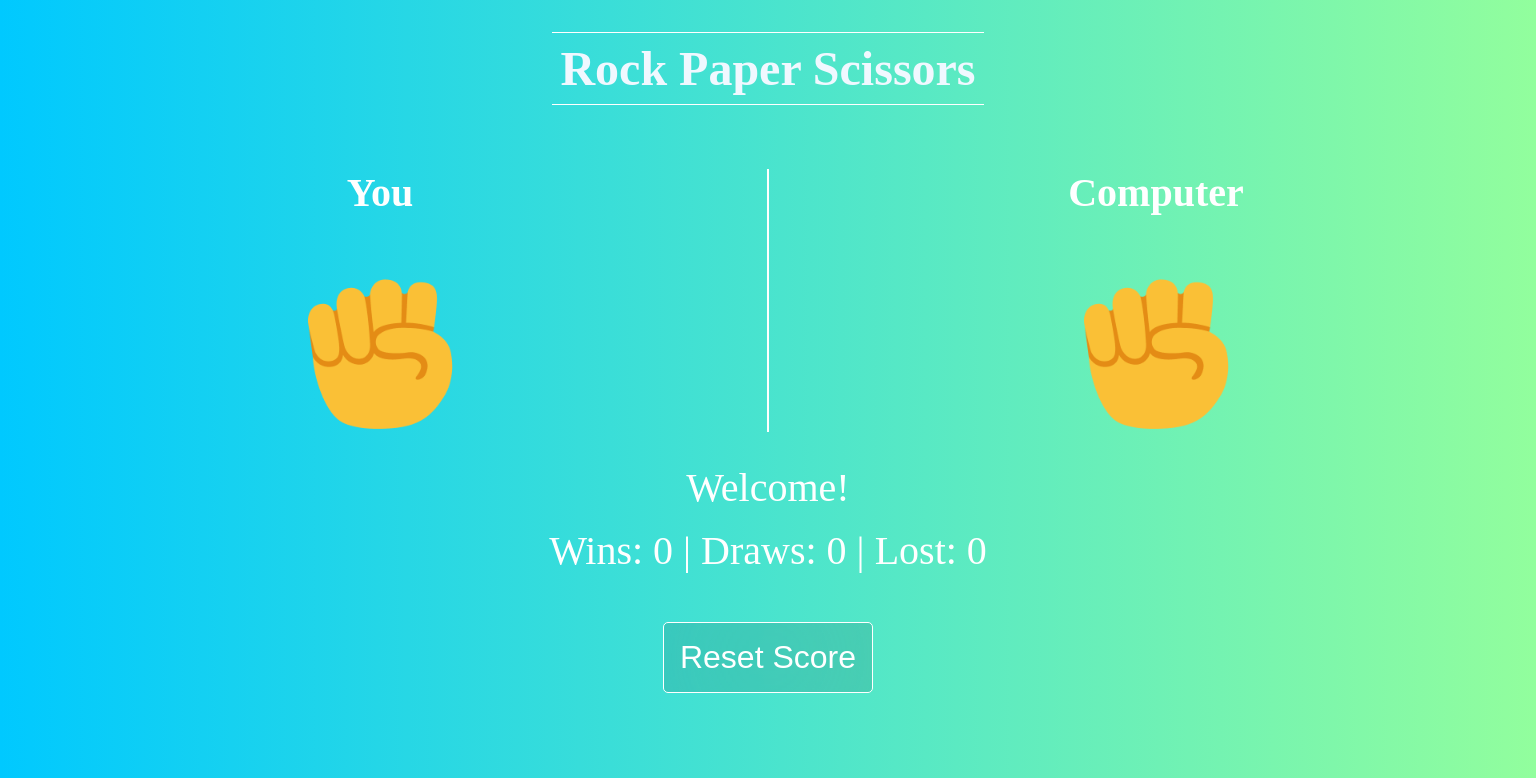
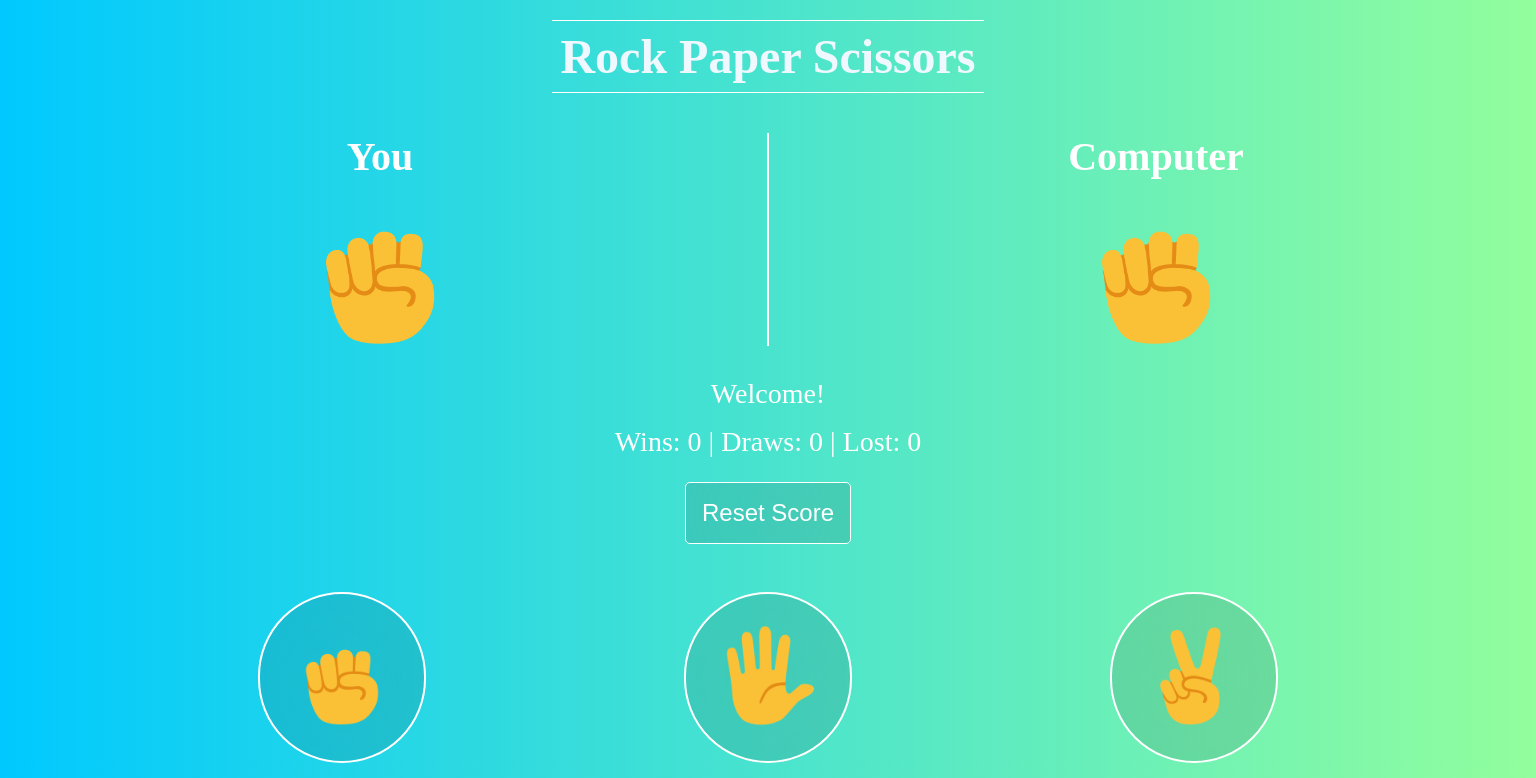
Before and after one commit to CookieDarb/Rock-Paper-Scissors, a plain HTML site: page index.html in a window 1536 px wide. Shown: the top 778 px of the page. Drawn offline with Linux system fonts and the light colour scheme.

Commit message:
corrected media queries

```diff
--- a/index.html
+++ b/index.html
@@ -15,6 +15,7 @@
             background: linear-gradient(90deg, #00C9FF 0%, #92FE9D 100%);
             display:flex;
             flex-flow:column nowrap;
+            justify-content: space-evenly;
         }
 
         h1{
@@ -121,6 +122,11 @@
         @media screen and (min-width:1024px){
             h1{
                 font-size:3rem ;
+                margin-top: 1.25rem;
+            }
+
+            .moves{
+                margin-top: 2.5rem;
             }
 
             .moves h2{
@@ -128,8 +134,8 @@
             }
 
             .moves img{
-                height: 200px;
-                width:200px;
+                height: 150px;
+                width:150px;
             }
             .moves-button img{
                 height:100px;
@@ -140,44 +146,44 @@
             }
 
             .score{
-                font-size: 2rem;
+                font-size: 1.5rem;
             }
 
             .result{
-                font-size: 2rem;
+                font-size: 1.5rem;
             }
 
             .reset-button button{
-                font-size: 1.5rem;
+                font-size: 1.25rem;
                 padding:1rem;
             }
         }
 
         @media  screen and (min-width:1440px) {
             .score{
-                font-size:2.5rem;
+                font-size:1.75rem;
             }
 
             .result{
-                font-size:2.5rem;
+                font-size:1.75rem;
             }
 
             .reset-button button{
-                font-size: 2rem;
-                margin-top: 3rem;
+                font-size: 1.5rem;
+                margin-top: 1.5rem;
             }
 
             .moves-button{
-                margin-top:5.5rem;
+                margin-top:3rem;
             }
 
             .moves-button img{
-                height: 120px;
-                width: 120px;
+                height: 100px;
+                width: 100px;
             }
 
             .moves-button button{
-                border-radius: 120px;
+                border-radius: 100px;
                 padding:2rem;
             }
         }
```
